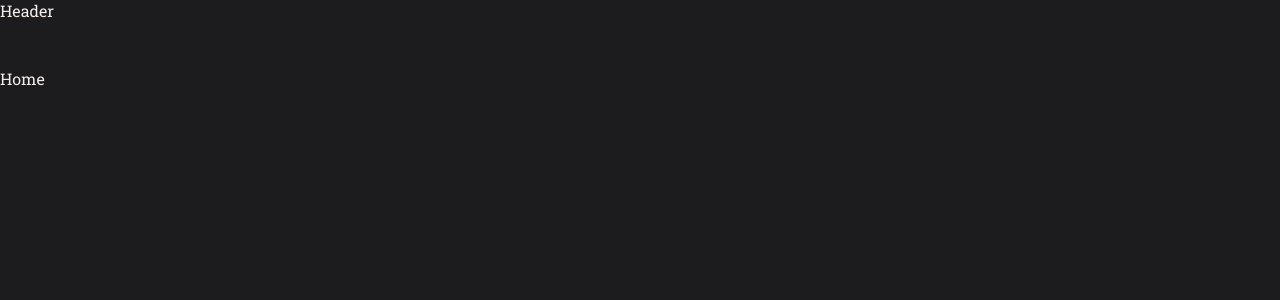
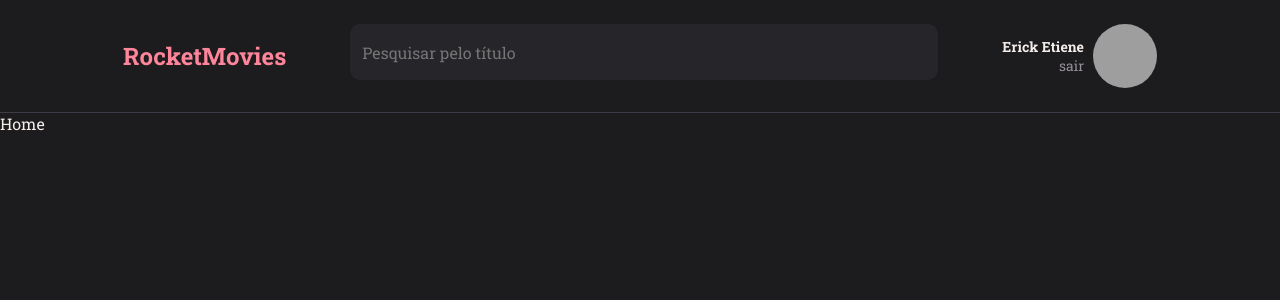
Before and after one commit to lamenkazu/RocketMovies, a React (Vite) app: page / in a window 1280 px wide. Shown: the top 300 px of the page. Built offline with nearby package versions, Linux system fonts and the light colour scheme; grey boxes are pictures that could not be loaded.

Commit message:
Header Component

```diff
--- a/src/components/Header/index.jsx
+++ b/src/components/Header/index.jsx
@@ -0,0 +1,19 @@
+import { Container, Profile, StyledLink, Cover, ProfileText } from "./styles";
+import { Input } from "../Input";
+export const Header = () => {
+  return (
+    <Container>
+      <StyledLink>RocketMovies</StyledLink>
+
+      <Input placeholder="Pesquisar pelo título" />
+
+      <Profile>
+        <ProfileText>
+          <strong>Erick Etiene</strong>
+          <span>sair</span>
+        </ProfileText>
+        <Cover src="https://github.com/lamenkazu.png" alt="Foto do usuário" />
+      </Profile>
+    </Container>
+  );
+};
--- a/src/components/Header/styles.js
+++ b/src/components/Header/styles.js
@@ -1,3 +1,50 @@
+import { Link } from "react-router-dom";
 import styled from "styled-components";
 
-export const Container = styled.div``;
+export const Container = styled.div`
+  grid-area: header;
+
+  padding: 2.4rem 12.3rem;
+  display: flex;
+  align-items: center;
+  gap: 6.4rem;
+
+  border-bottom: 1px solid ${({ theme }) => theme.GRAY_300};
+`;
+
+export const StyledLink = styled(Link)`
+  font-size: 2.4rem;
+  font-weight: 700;
+  color: ${({ theme }) => theme.PRIMARY};
+`;
+
+export const Profile = styled.div`
+  display: flex;
+  align-items: center;
+  gap: 0.9rem;
+`;
+
+export const ProfileText = styled.div`
+  display: flex;
+  flex-direction: column;
+  width: max-content;
+  text-align: right;
+
+  > strong {
+    color: ${({ theme }) => theme.WHITE};
+
+    font-size: 1.4rem;
+  }
+
+  > span {
+    color: ${({ theme }) => theme.GRAY_200};
+
+    font-size: 1.4rem;
+  }
+`;
+
+export const Cover = styled.img`
+  width: 6.4rem;
+  height: 6.4rem;
+  border-radius: 50%;
+`;
--- a/src/layouts/AppLayout/index.jsx
+++ b/src/layouts/AppLayout/index.jsx
@@ -1,10 +1,11 @@
+import { Header } from "../../components/Header";
 import { Container } from "./styles";
 import { Outlet } from "react-router-dom";
 
 export const AppLayout = () => {
   return (
     <Container>
-      <div>Header</div>
+      <Header />
       <Outlet />
     </Container>
   );
--- a/src/layouts/AppLayout/styles.js
+++ b/src/layouts/AppLayout/styles.js
@@ -3,7 +3,7 @@ import styled from "styled-components";
 export const Container = styled.div`
   display: grid;
   grid-template-columns: 100%;
-  grid-template-rows: 6.8rem auto;
+  grid-template-rows: max-content auto;
 
   grid-template-areas:
     "header"
--- a/src/routes/index.jsx
+++ b/src/routes/index.jsx
@@ -4,10 +4,9 @@ import { AppRoutes } from "./app.routes";
 import { AuthRoutes } from "./auth.routes";
 
 export function Routes() {
+  const hasUser = true;
+
   return (
-    <BrowserRouter>
-      <AppRoutes />
-      {/* <AuthRoutes /> */}
-    </BrowserRouter>
+    <BrowserRouter>{hasUser ? <AppRoutes /> : <AuthRoutes />}</BrowserRouter>
   );
 }
--- a/src/styles/theme.js
+++ b/src/styles/theme.js
@@ -6,6 +6,7 @@ export const defaultTheme = {
 
   GRAY_100: "#CAC4CF",
   GRAY_200: "#948F99",
+  GRAY_300: "#3e3b47",
   GRAY_500: "#312E38",
   GRAY_700: "#262529",
 };
```
